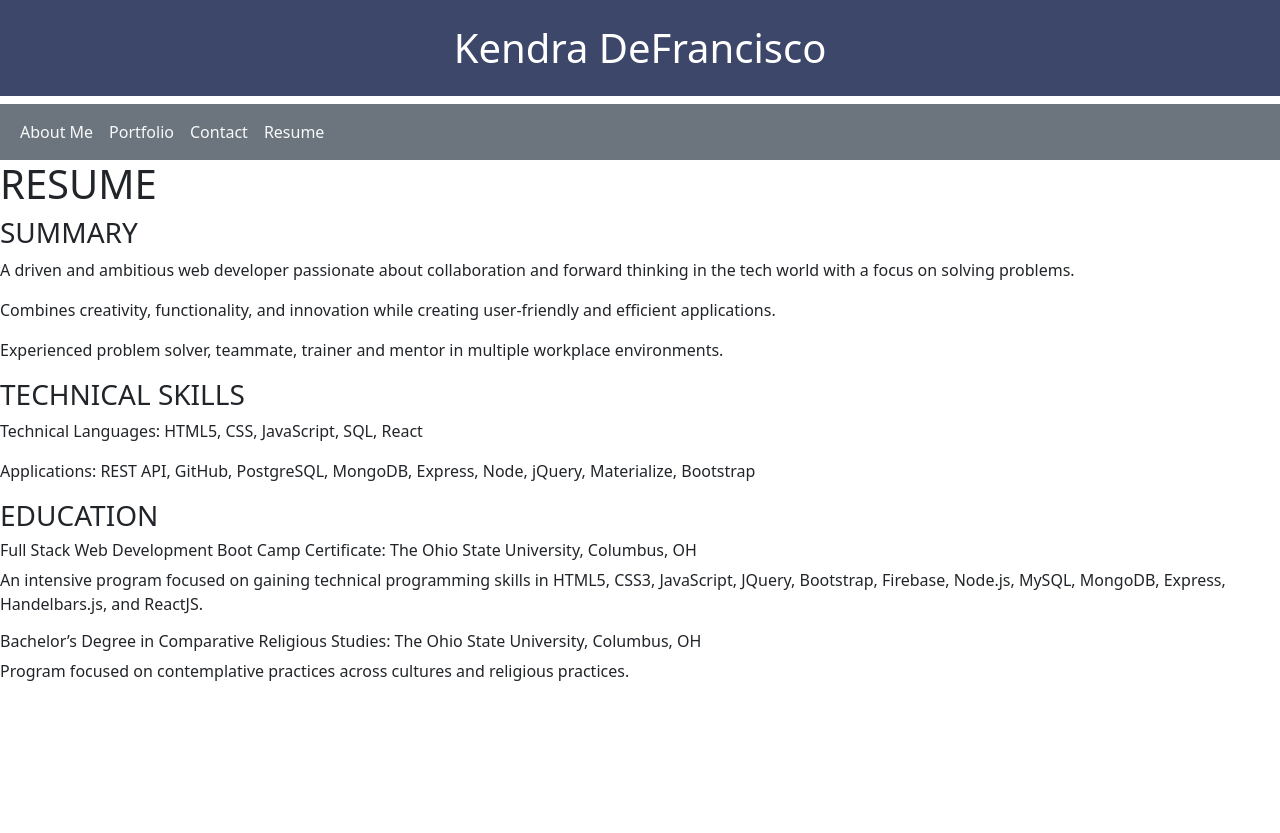
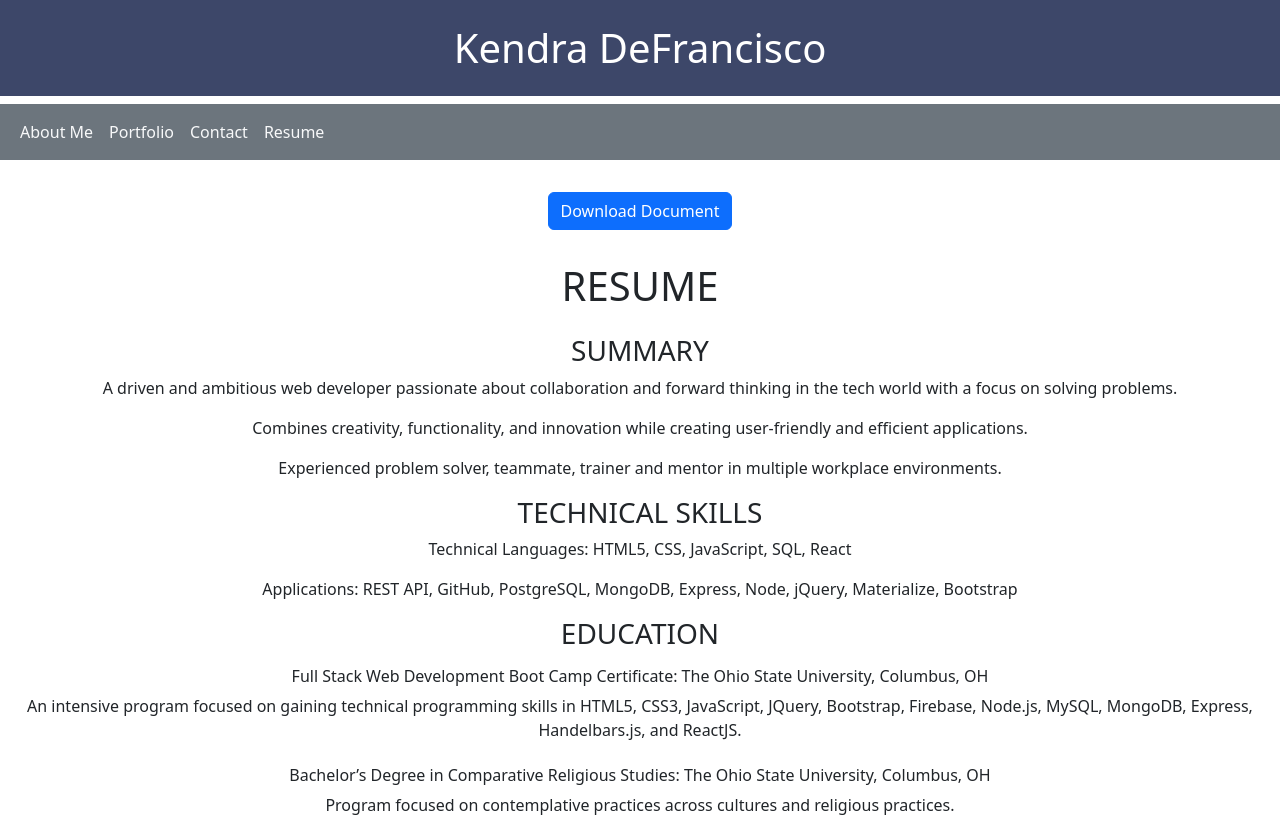
Before and after one commit to defrak2/portfolio-react-version, a React (Vite) app: page /resume in a window 1280 px wide. Before the commit the page ends 800 px from the top, so only its background shows below. Built offline with nearby package versions, Linux system fonts and the light colour scheme.

Commit message:
updated Contact page to have form

```diff
--- a/src/App.jsx
+++ b/src/App.jsx
@@ -3,6 +3,7 @@ import { Outlet } from "react-router-dom";
 import Nav from "./components/Nav";
 import React from 'react';
 import Header from './components/Header';
+import Footer from './components/Footer';
 
 function App() {
 
@@ -10,6 +11,7 @@ function App() {
     <>
       <Header />
       <Outlet />
+      <Footer />
     </>
   );
 }
--- /dev/null
+++ b/src/components/Footer.jsx
@@ -0,0 +1,12 @@
+import React from 'react';
+
+
+const Footer = () => {
+  return (
+    <footer>
+
+    </footer>
+  )
+}
+
+export default Footer;
--- a/src/index.css
+++ b/src/index.css
@@ -9,6 +9,30 @@
   text-align: center;
   padding: 1rem;
 }
+
+.download-btn-container {
+  text-align: center;
+  padding: 2rem;
+}
+
+.resume-h1 {
+  text-align: center;
+  padding-bottom: 1rem;
+}
+
+.resume-h3 {
+  text-align: center;
+}
+
+.resume-h6 {
+  text-align: center;
+  padding-top: .5rem;
+}
+
+.resume-p {
+  text-align: center;
+}
+
 
 .headshot {
   max-width: 20rem;
--- a/src/pages/ContactPage.jsx
+++ b/src/pages/ContactPage.jsx
@@ -1,7 +1,44 @@
+import React, { useState } from 'react';
+
 export default function ContactPage() {
+  const [email, setEmail] = useState('');
+  const [emailError, setEmailError] = useState('');
+
+  const handleEmailBlur = () => {
+    const emailRegex = /^[^\s@]+@[^\s@]+\.[^\s@]+$/;
+    if (!emailRegex.test(email)) {
+      setEmailError('Please enter a valid email address.');
+    } else {
+      setEmailError('');
+    }
+  };
   return (
     <div id="contact-page">
       <h1>Contact Me</h1>
+
+      <form>
+
+        <div className="form-group">
+          <label htmlFor="exampleFormControlTextarea1">Name</label>
+          <textarea className="form-control" id="exampleFormControlInput2"></textarea>
+        </div>
+        <div className="form-group">
+          <label htmlFor="exampleFormControlInput1">Email address</label>
+          <input type="email"
+          className={`form-control ${emailError ? 'is-invalid' : ''}`}
+          id="exampleFormControlInput1" placeholder="name@example.com"
+          value= {email}
+          onChange= {(e) => setEmail(e.target.value)}
+          onBlur= {handleEmailBlur}
+          />
+          {emailError && <div className="invalid-feedback">{emailError}</div>}
+        </div>
+        <div className="form-group">
+          <label htmlFor="exampleFormControlTextarea1">Message</label>
+          <textarea className="form-control" id="exampleFormControlTextarea1" rows="3"></textarea>
+        </div>
+        <button type="submit" className="btn btn-primary">Submit</button>
+      </form>
     </div>
   );
 }
--- a/src/pages/ResumePage.jsx
+++ b/src/pages/ResumePage.jsx
@@ -1,45 +1,56 @@
 export default function ResumePage() {
   return (
     <div id="resume-page">
-      <h1>RESUME</h1>
-      <h3>SUMMARY</h3>
-      <p>
+<div className="download-btn-container">
+  <a
+      href="/assets/doc/DeFrancisco-Resume.pdf" //
+      download
+      className="btn btn-primary download-btn"
+    >
+      Download Document
+    </a>
+</div>
+
+
+      <h1 className="resume-h1">RESUME</h1>
+      <h3 className="resume-h3">SUMMARY</h3>
+      <p className="resume-p">
         A driven and ambitious web developer passionate about collaboration and
         forward thinking in the tech world with a focus on solving problems.
       </p>
-      <p>
+      <p className="resume-p">
         Combines creativity, functionality, and innovation while creating
         user-friendly and efficient applications.
       </p>
-      <p>
+      <p className="resume-p">
         {" "}
         Experienced problem solver, teammate, trainer and mentor in multiple
         workplace environments.
       </p>
 
-      <h3>TECHNICAL SKILLS</h3>
-      <p>Technical Languages: HTML5, CSS, JavaScript, SQL, React</p>
-      <p>
+      <h3 className="resume-h3">TECHNICAL SKILLS</h3>
+      <p className="resume-p">Technical Languages: HTML5, CSS, JavaScript, SQL, React</p>
+      <p className="resume-p">
         Applications: REST API, GitHub, PostgreSQL, MongoDB, Express, Node,
         jQuery, Materialize, Bootstrap
       </p>
 
-      <h3>EDUCATION</h3>
-      <h6>
+      <h3 className="resume-h3">EDUCATION</h3>
+      <h6 className="resume-h6">
         Full Stack Web Development Boot Camp Certificate: The Ohio State
         University, Columbus, OH
       </h6>
-      <p>
+      <p className="resume-p">
         An intensive program focused on gaining technical programming skills in
         HTML5, CSS3, JavaScript, JQuery, Bootstrap, Firebase, Node.js, MySQL,
         MongoDB, Express, Handelbars.js, and ReactJS.
       </p>
 
-      <h6>
+      <h6 className="resume-h6">
         Bachelor’s Degree in Comparative Religious Studies: The Ohio State
         University, Columbus, OH
       </h6>
-      <p>
+      <p className="resume-p">
         Program focused on contemplative practices across cultures and religious
         practices.
       </p>
```
Also changed, not shown: 1 other file (tests, documents, lock files or other folders).
